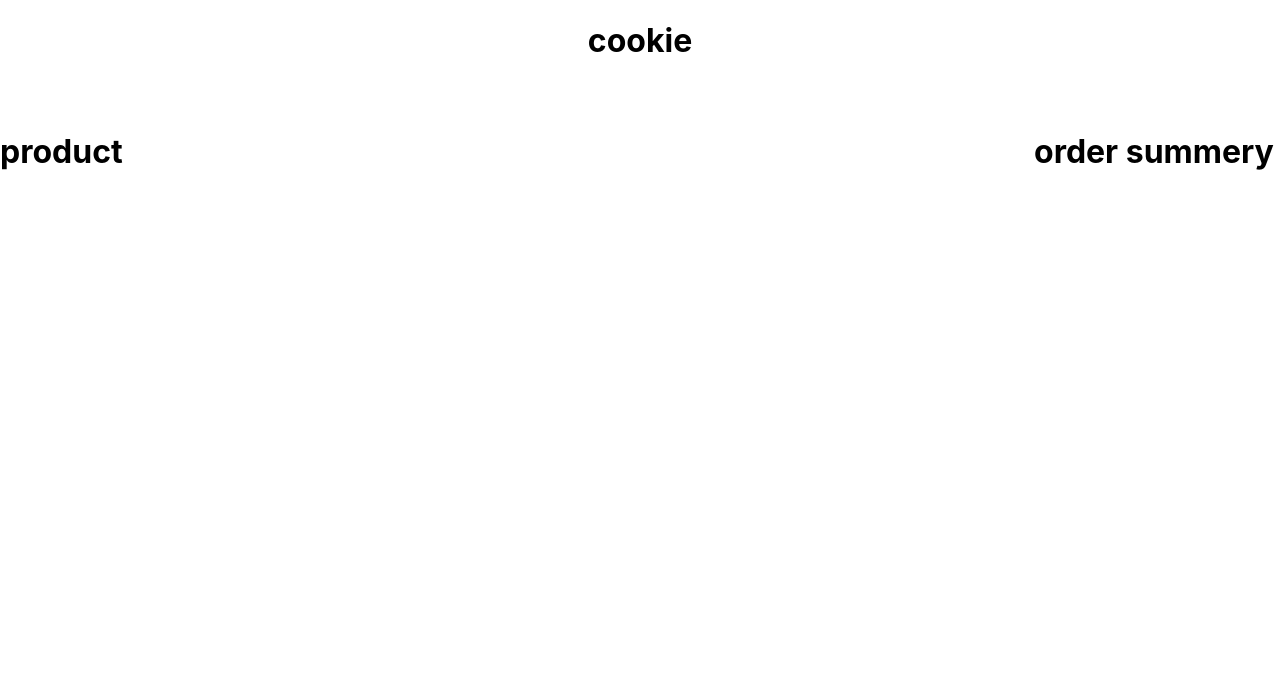
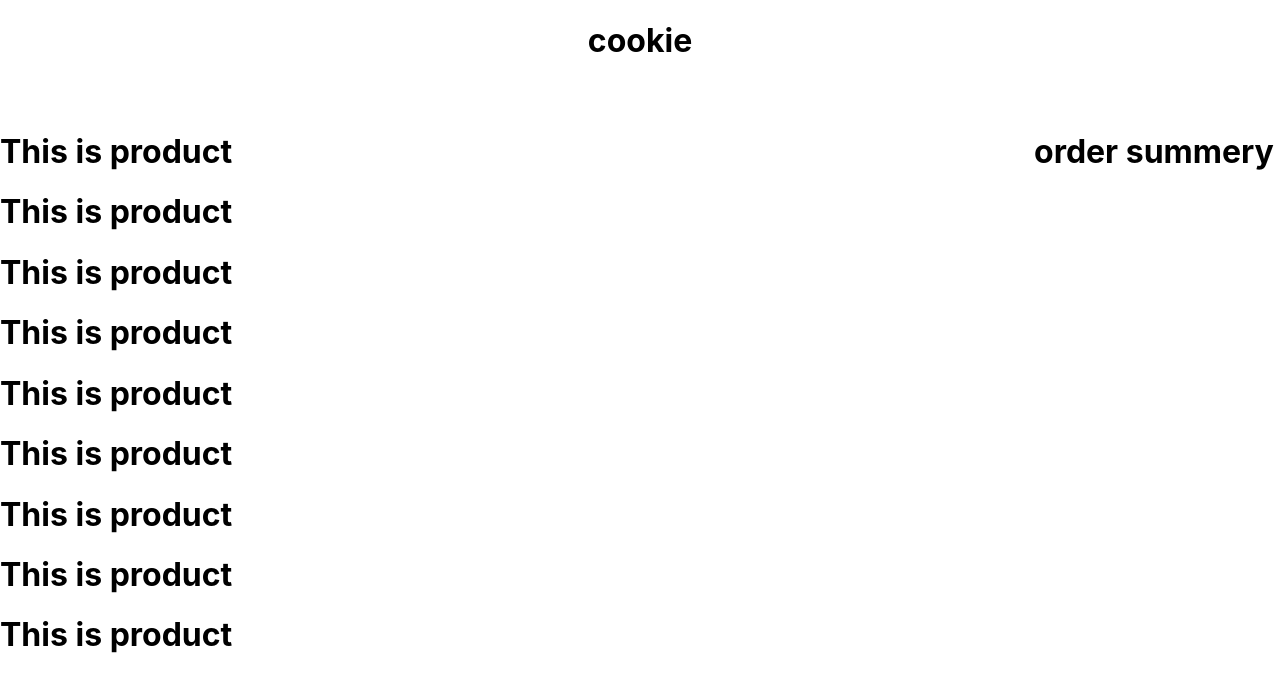
Before and after one commit to Hridoyshom/choice-cookies, a React (Create React App) app: page / in a window 1280 px wide. Shown: the top 692 px of the page. Built offline with nearby package versions, Linux system fonts and the light colour scheme.

Commit message:
mapping used

```diff
--- a/src/App.js
+++ b/src/App.js
@@ -1,6 +1,6 @@
-import logo from './logo.svg';
+
 import './App.css';
-import { useEffect, useState } from 'react';
+
 import Card from './Card/Card';
 import React from 'react'
 import './Card/Card';
--- a/src/Card/Card.js
+++ b/src/Card/Card.js
@@ -1,16 +1,25 @@
 import React from 'react';
 import "./Card.css";
+import { useEffect, useState } from 'react';
+import Product from '../Product/Product';
+const card = () => {
+    const [cookies, setCookies] = useState([]);
+    console.log(cookies);
 
-const card = () => {
-    // console.log(props.coo);
-    // const { name, img, price } = cookieData;
+    useEffect(() => {
+        fetch("data.json")
+            .then((res) => res.json())
+            .then(data => setCookies(data))
+    }, [])
 
     return (
 
 
         <div className='card-container' >
             <div className="product" >
-                <h1>product</h1>
+                {
+                    cookies.map(cookie => <Product key={cookie.id} ></Product>)
+                }
             </div>
 
             <div className='order' >
--- /dev/null
+++ b/src/Product/Product.js
@@ -0,0 +1,11 @@
+import React from 'react';
+
+const Product = () => {
+    return (
+        <div>
+            <h1>This is product</h1>
+        </div>
+    );
+};
+
+export default Product;
```
Also changed, not shown: src/Product/Product.css (added).
